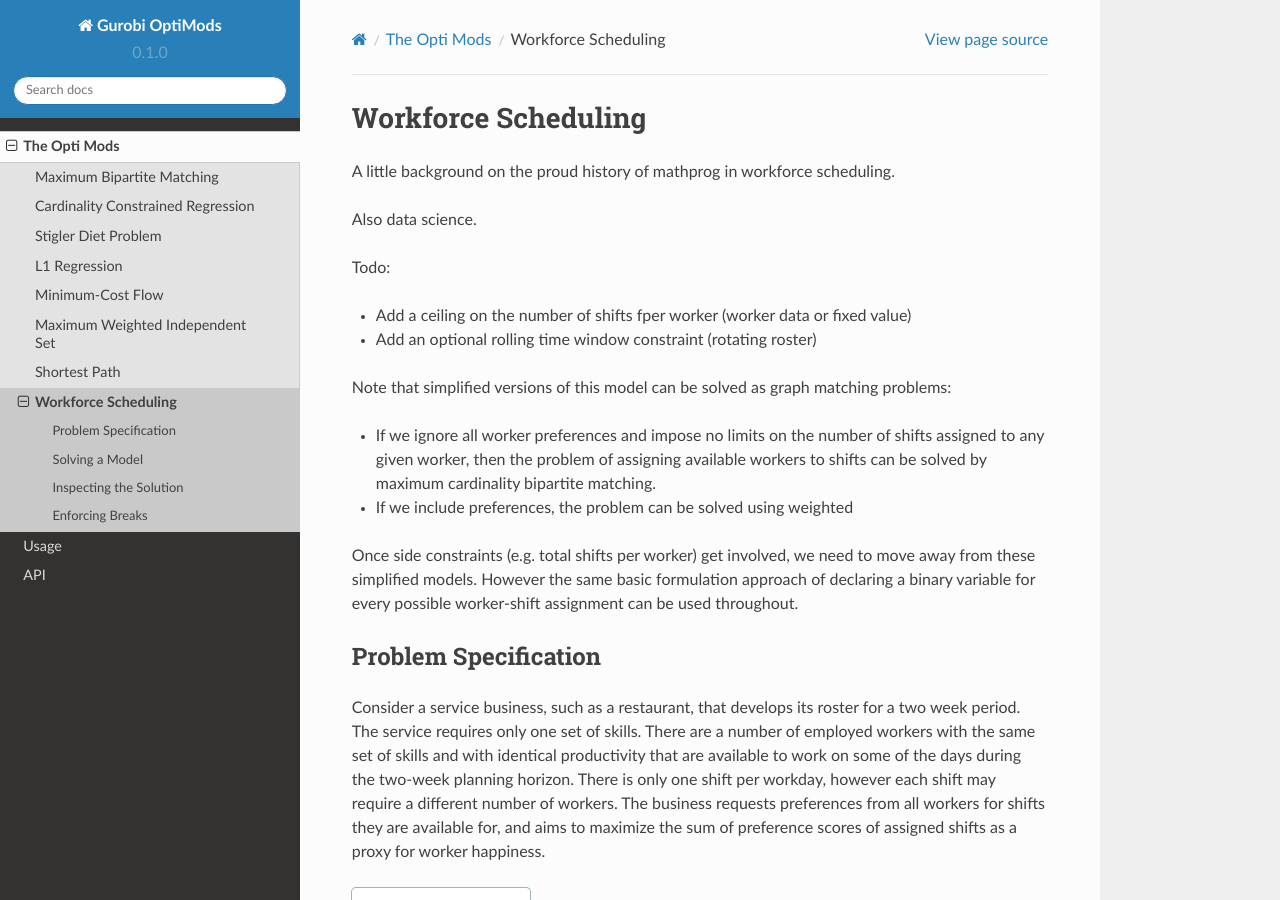
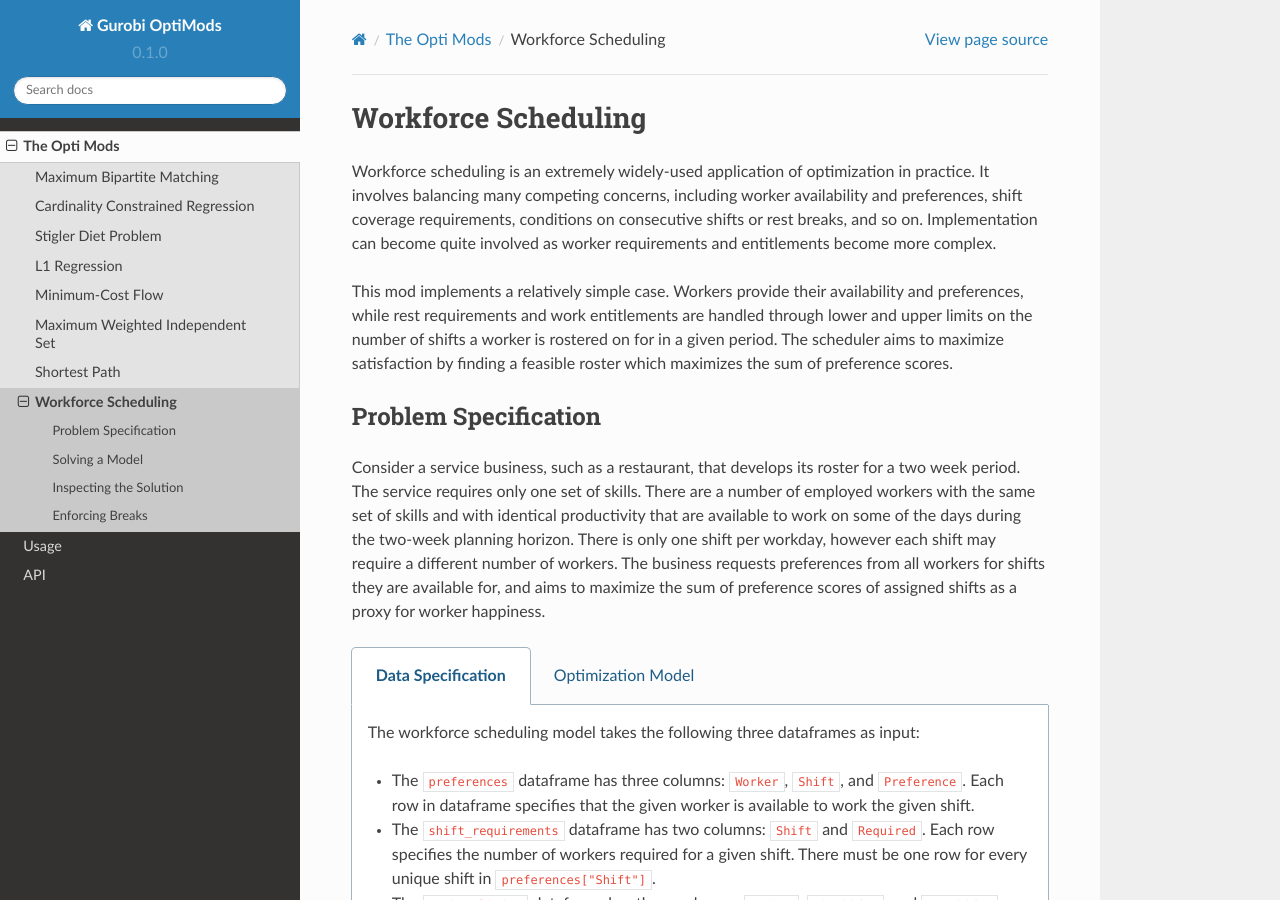
Before and after one commit to Gurobi/gurobi-optimods, a Sphinx documentation site: the page built from docs/source/mods/workforce.rst, in a window 1280 px wide and 900 px high. Built offline with Sphinx 7.4.7 and the Read the Docs theme 2.0.0, drawn with Linux system fonts in a browser that asks for light colours.

Commit message:
Rewrite introduction

```diff
--- a/docs/source/mods/workforce.rst
+++ b/docs/source/mods/workforce.rst
@@ -1,27 +1,17 @@
 Workforce Scheduling
 ====================
 
-A little background on the proud history of mathprog in workforce scheduling.
+Workforce scheduling is an extremely widely-used application of optimization in
+practice. It involves balancing many competing concerns, including worker
+availability and preferences, shift coverage requirements, conditions on
+consecutive shifts or rest breaks, and so on. Implementation can become quite
+involved as worker requirements and entitlements become more complex.
 
-Also data science.
-
-Todo:
-
-- Add a ceiling on the number of shifts fper worker (worker data or fixed value)
-- Add an optional rolling time window constraint (rotating roster)
-
-Note that simplified versions of this model can be solved as graph matching
-problems:
-
-* If we ignore all worker preferences and impose no limits on the number of
-  shifts assigned to any given worker, then the problem of assigning available
-  workers to shifts can be solved by maximum cardinality bipartite matching.
-* If we include preferences, the problem can be solved using weighted
-
-Once side constraints (e.g. total shifts per worker) get involved, we need to
-move away from these simplified models. However the same basic formulation
-approach of declaring a binary variable for every possible worker-shift
-assignment can be used throughout.
+This mod implements a relatively simple case. Workers provide their availability
+and preferences, while rest requirements and work entitlements are handled
+through lower and upper limits on the number of shifts a worker is rostered on
+for in a given period. The scheduler aims to maximize satisfaction by finding a
+feasible roster which maximizes the sum of preference scores.
 
 Problem Specification
 ---------------------
```
